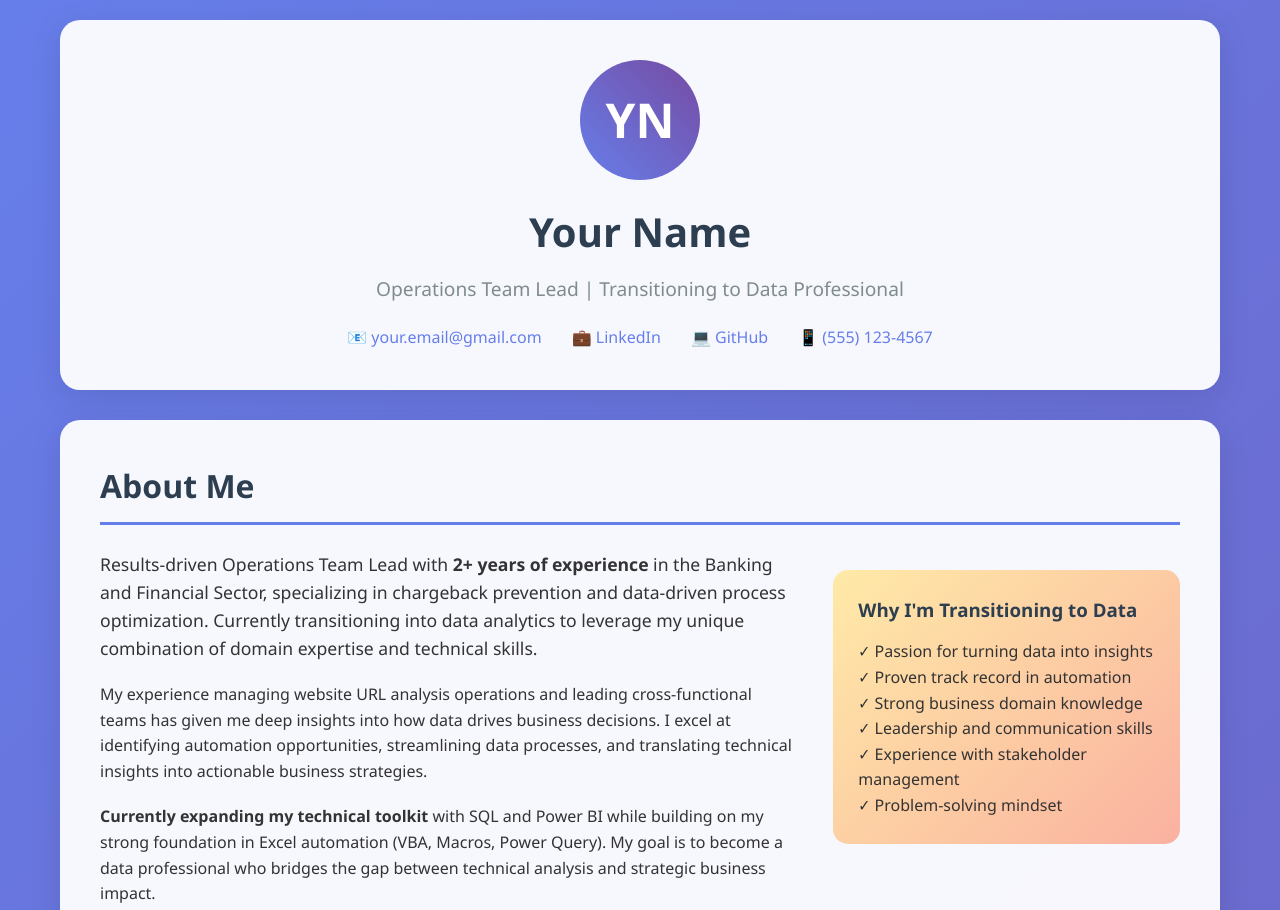
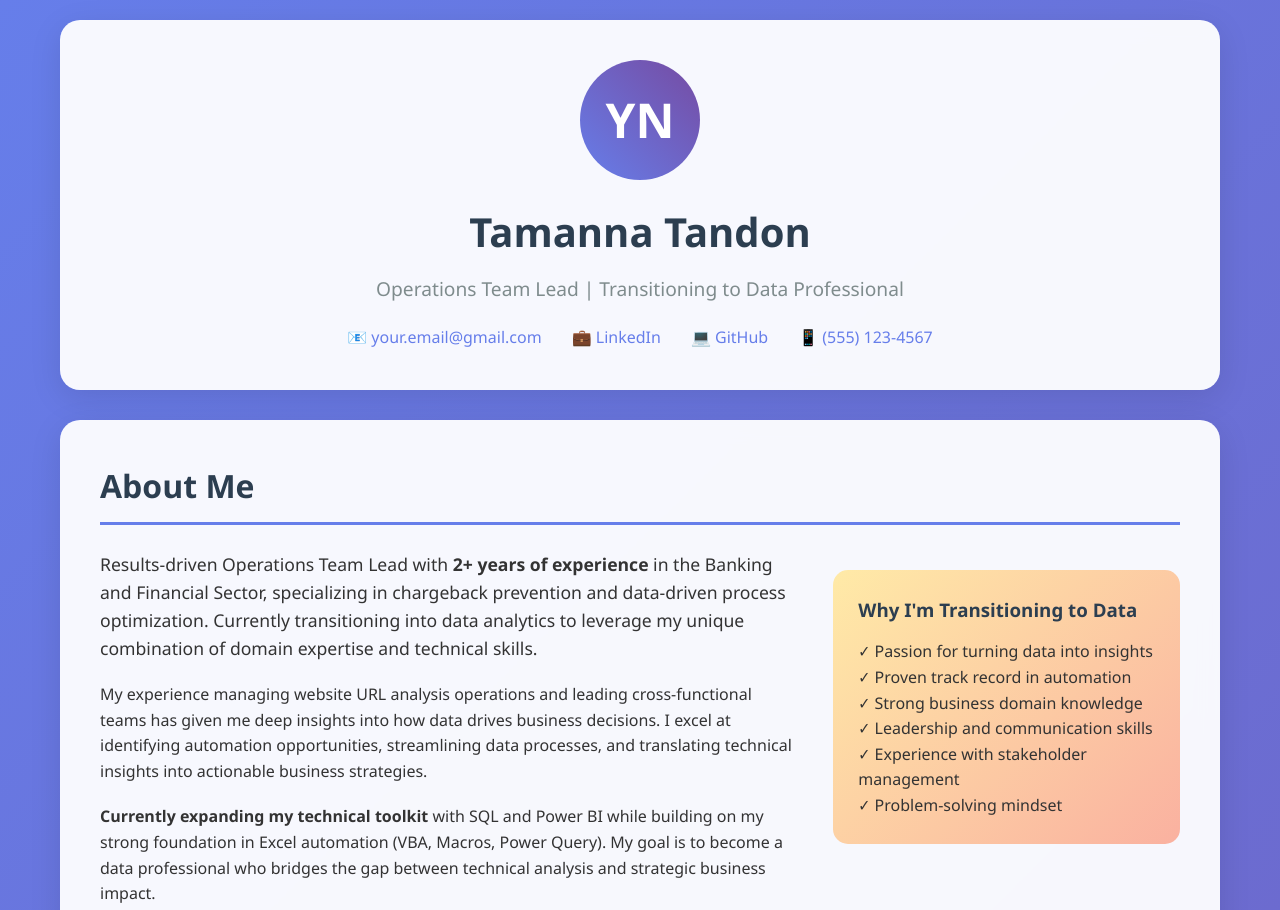
Before and after one commit to Tamanna-Tandon/Tamanna-Tandon.github.io, a plain HTML site: page index.html in a window 1280 px wide. Shown: the top 910 px of the page. Drawn offline with Linux system fonts and the light colour scheme.

Commit message:
Update index.html

```diff
--- a/index.html
+++ b/index.html
@@ -330,7 +330,7 @@
     <div class="container">
         <header class="fade-in">
             <div class="profile-img">YN</div>
-            <h1>Your Name</h1>
+            <h1>Tamanna Tandon</h1>
             <p class="tagline">Operations Team Lead | Transitioning to Data Professional</p>
             <div class="contact-info">
                 <a href="mailto:your.email@gmail.com" class="contact-item" onclick="trackClick('email')">📧 your.email@gmail.com</a>
```
